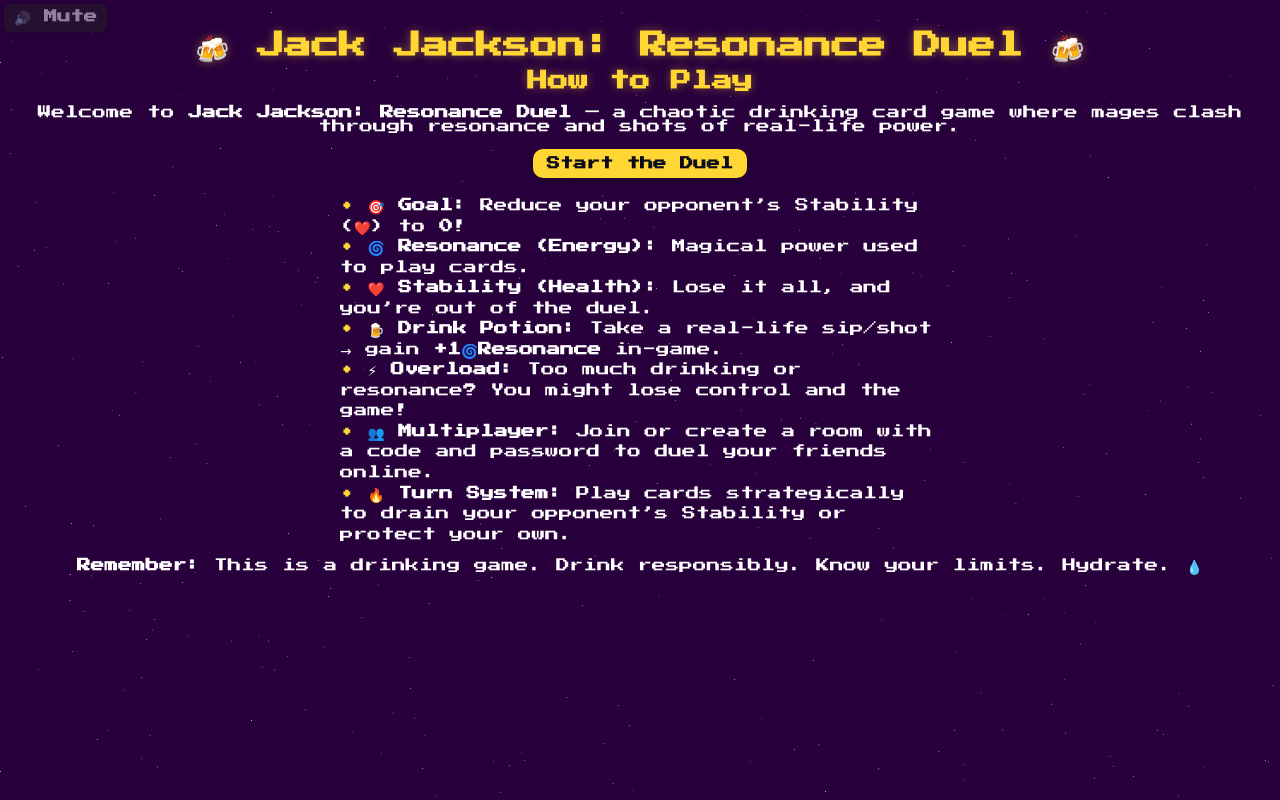
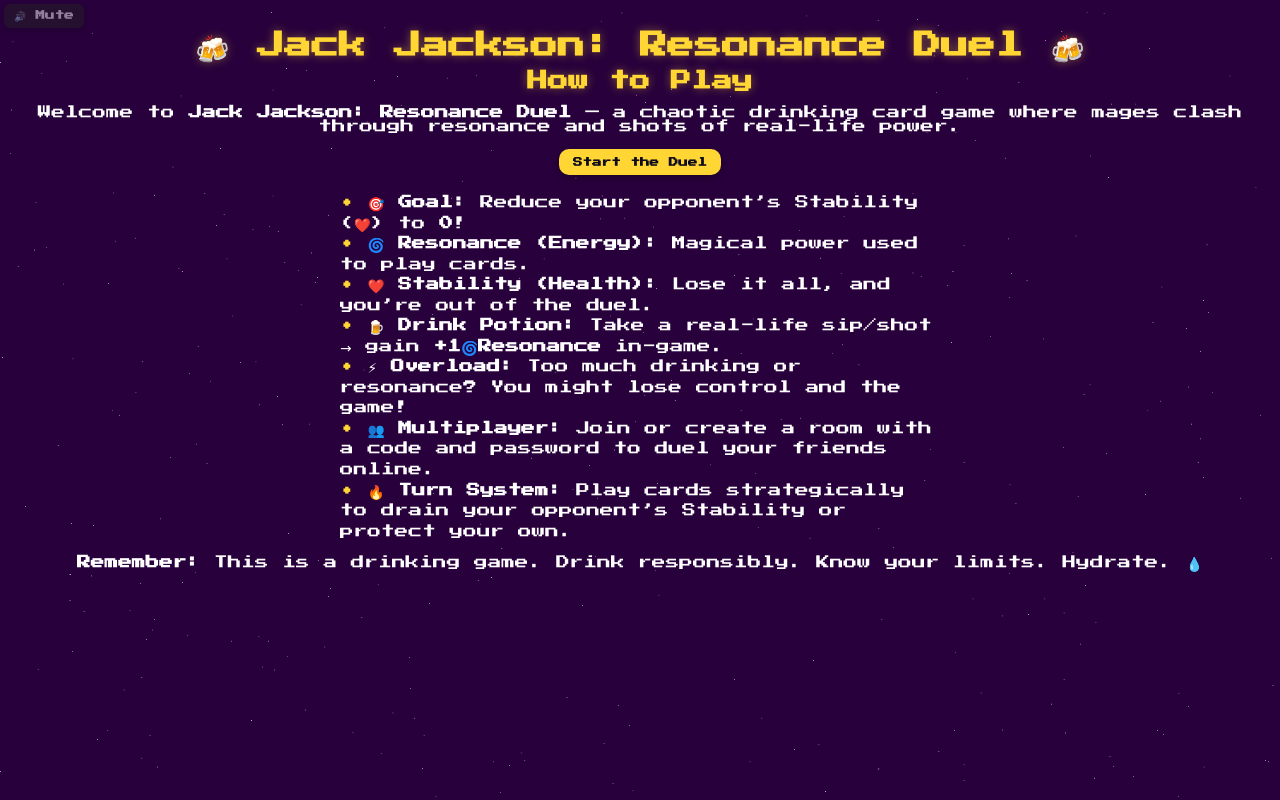
Before and after one commit to infject/tas, a website: page public/index.html in a window 1280 px wide. Drawn offline with nearby package versions, Linux system fonts and the light colour scheme; no server answers.

Commit message:
Update style.css

```diff
--- a/public/style.css
+++ b/public/style.css
@@ -41,6 +41,7 @@ h1, h2, h3 {
 
 button {
   font-family: 'Press Start 2P', cursive;
+  font-size: 0.7em;
   margin: 3px;
   padding: 8px 14px;
   border-radius: 10px;
```
